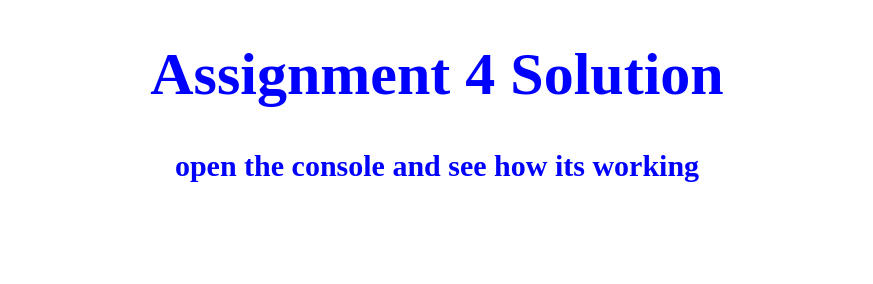
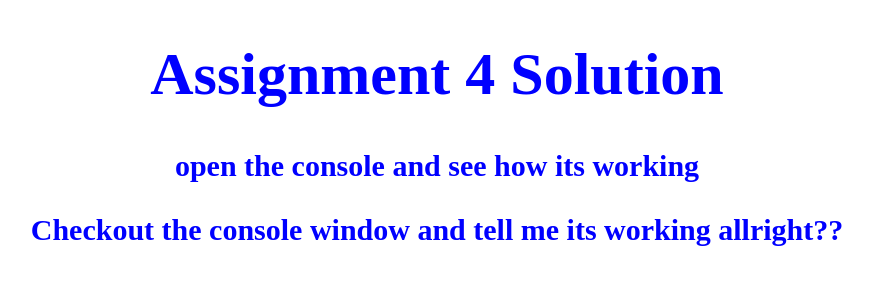
Before and after one commit to singhutkarsh20/coursera_module4, a plain HTML site: page index.html in a window 1280 px wide. Shown: the whole page, without its empty margins (203-1076 px from the left). Drawn offline with Linux system fonts and the light colour scheme.

Commit message:
Update index.html

```diff
--- a/index.html
+++ b/index.html
@@ -22,6 +22,7 @@
     <div class="container">
     <h1> Assignment 4 Solution</h1>
     <p>open the console and see how its working</p>
+        <p>Checkout the console window and tell me its working allright??</p>
     </div>
 </body>
 
```
